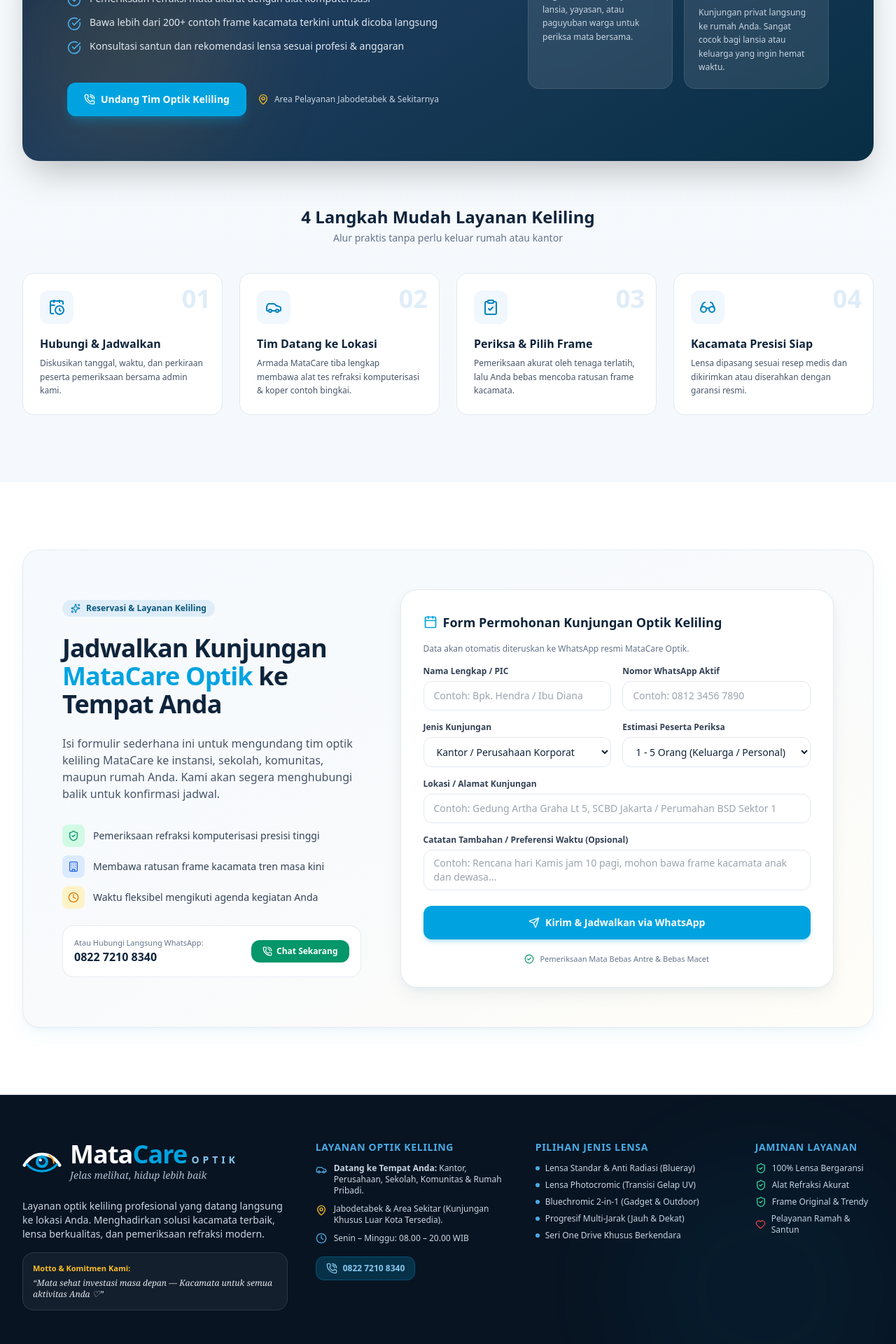
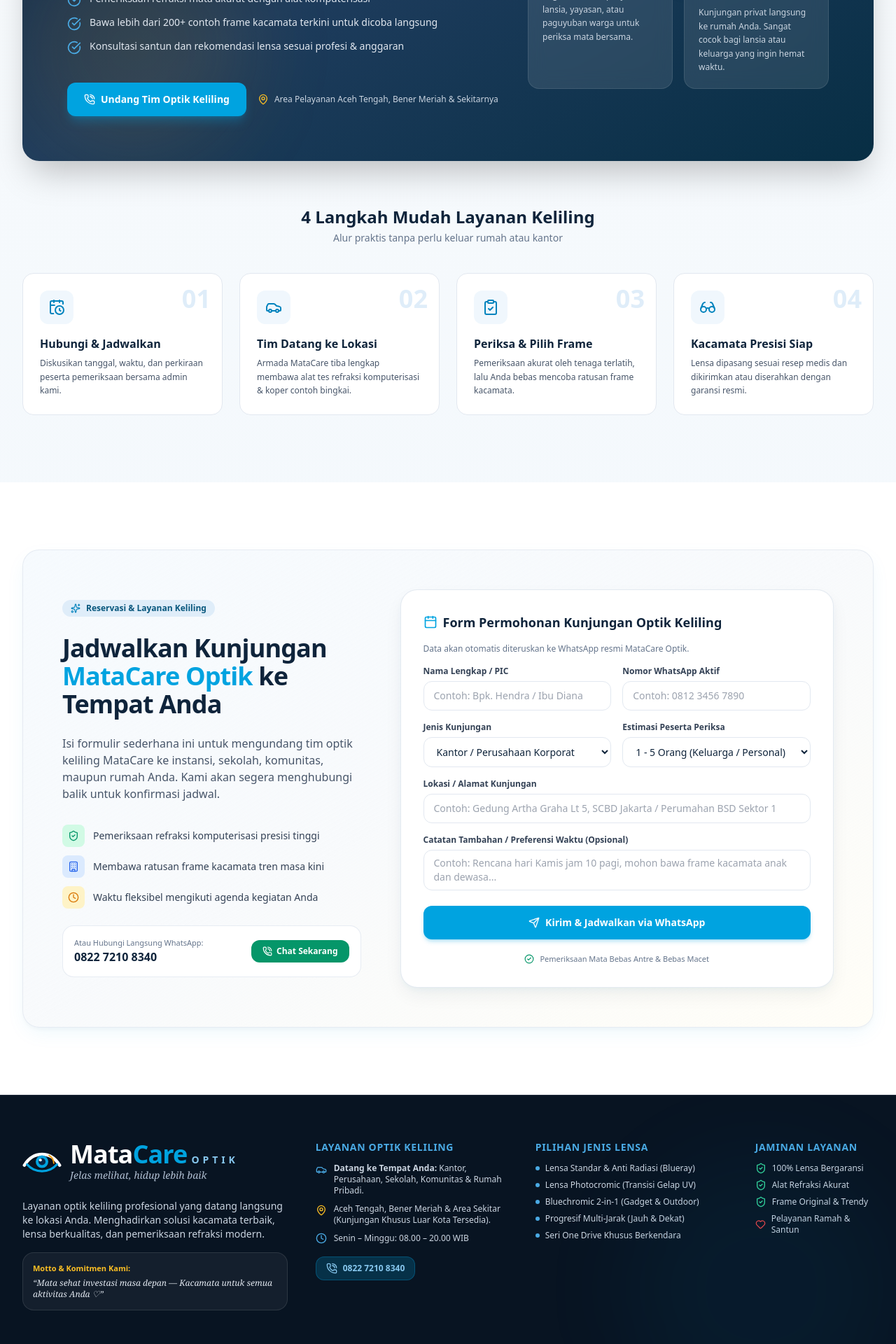
Before and after one commit to MuhammadJundullah/web_matacare, a Next.js app: page / in a window 1280 px wide. Shown: the part 4820-6740 px from the top of the page at 70% size. Built offline with nearby package versions, Linux system fonts and the light colour scheme.

Commit message:
update location

```diff
--- a/src/components/Footer.tsx
+++ b/src/components/Footer.tsx
@@ -57,7 +57,7 @@
               </li>
               <li className="flex items-start gap-2.5">
                 <MapPin className="w-4 h-4 text-matagold-400 shrink-0 mt-0.5" />
-                <span>Jabodetabek & Area Sekitar (Kunjungan Khusus Luar Kota Tersedia).</span>
+                <span>Aceh Tengah, Bener Meriah & Area Sekitar (Kunjungan Khusus Luar Kota Tersedia).</span>
               </li>
               <li className="flex items-center gap-2.5">
                 <Clock className="w-4 h-4 text-matablue-400 shrink-0" />
--- a/src/components/MobileServiceSection.tsx
+++ b/src/components/MobileServiceSection.tsx
@@ -123,7 +123,7 @@
 
                 <div className="flex items-center gap-2 text-xs text-slate-300">
                   <MapPin className="w-4 h-4 text-matagold-400" />
-                  <span>Area Pelayanan Jabodetabek & Sekitarnya</span>
+                  <span>Area Pelayanan Aceh Tengah, Bener Meriah & Sekitarnya</span>
                 </div>
               </div>
             </div>
```
